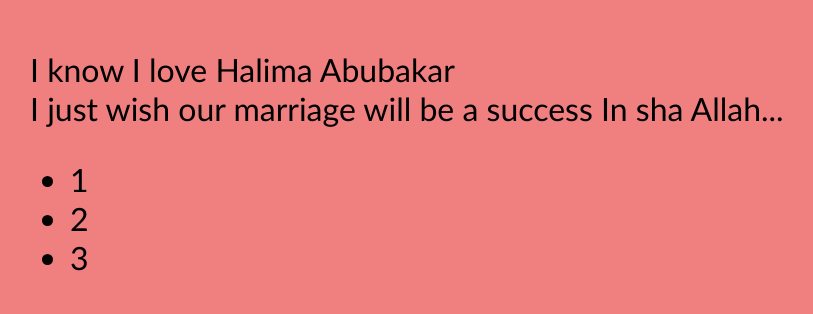
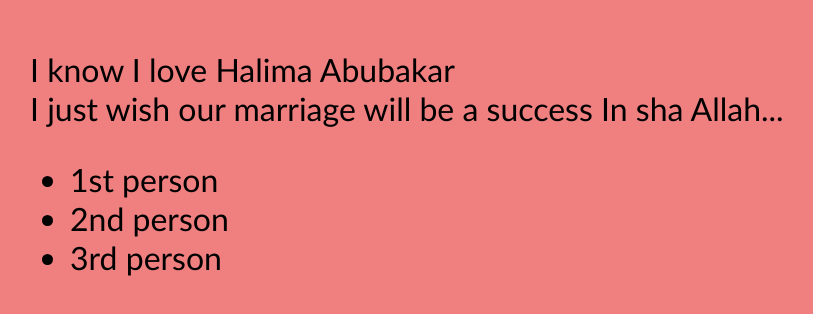
Before and after one commit to Zakari99/Git-one, a plain HTML site: page index.html in a window 1280 px wide. Shown: the whole page, without its empty margins (20-833 px from the left). Drawn offline with Linux system fonts and the light colour scheme.

Commit message:
updated the list items

```diff
--- a/index.html
+++ b/index.html
@@ -8,9 +8,9 @@
   </br>
   I just wish our marriage will be a success In sha Allah...
   <ul>
-    <li>1</li>
-    <li>2</li>
-    <li>3</li>
+    <li>1st person</li>
+    <li>2nd person</li>
+    <li>3rd person</li>
   </ul>
   <link rel="stylesheet" href="styles.css" />
   </body>
```
